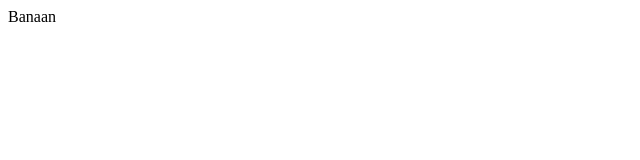
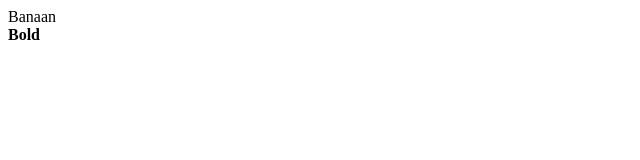
Before and after one commit to koenvg/react-lesson, a React app: page / in a window 1280 px wide. Shown: the top 160 px of the page, without its empty margins (0-640 px from the left). Built offline with nearby package versions, Linux system fonts and the light colour scheme.

Commit message:
the return method

```diff
--- a/App.js
+++ b/App.js
@@ -3,7 +3,10 @@ import React from 'react';
 class App extends React.Component {
     render(){
         return (
-            <div>Banaan</div>
+            <div>
+                <div>Banaan</div>
+                <b> Bold </b>
+            </div>
         )
     }
 }
```
